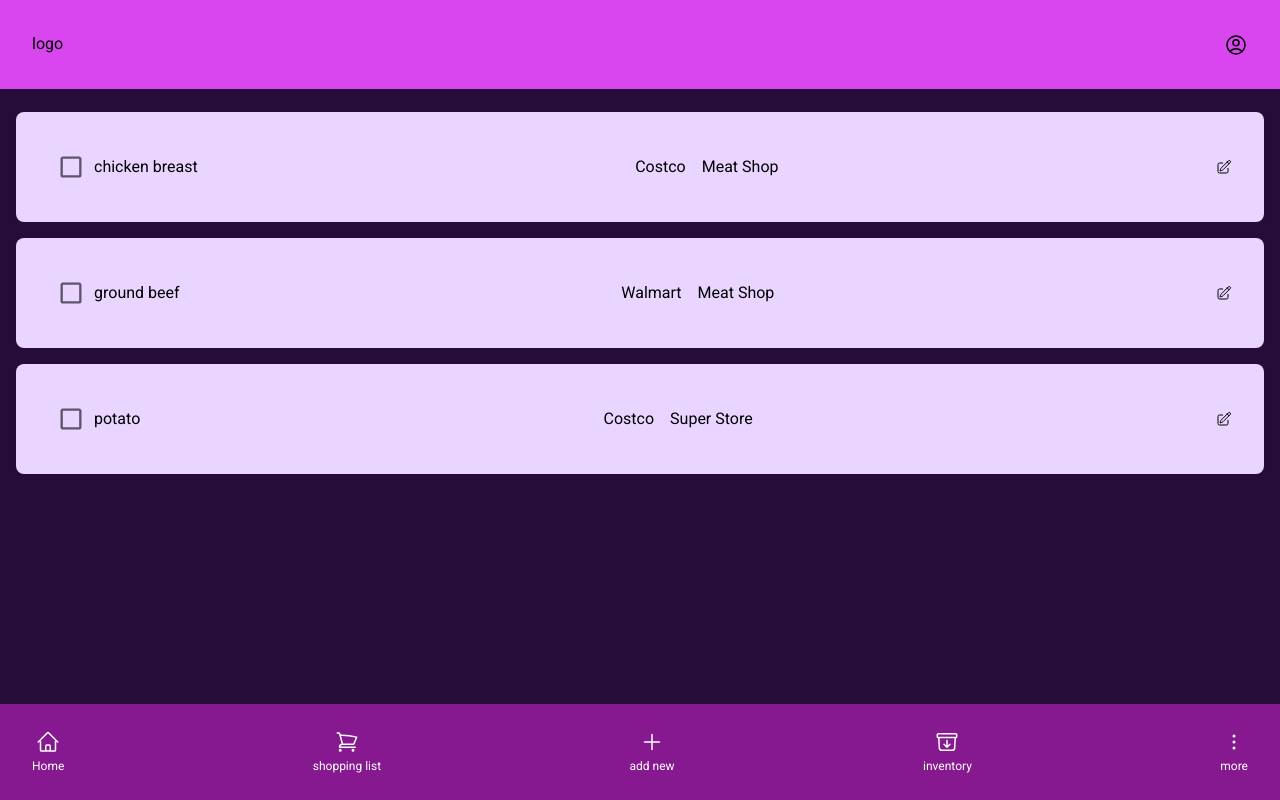
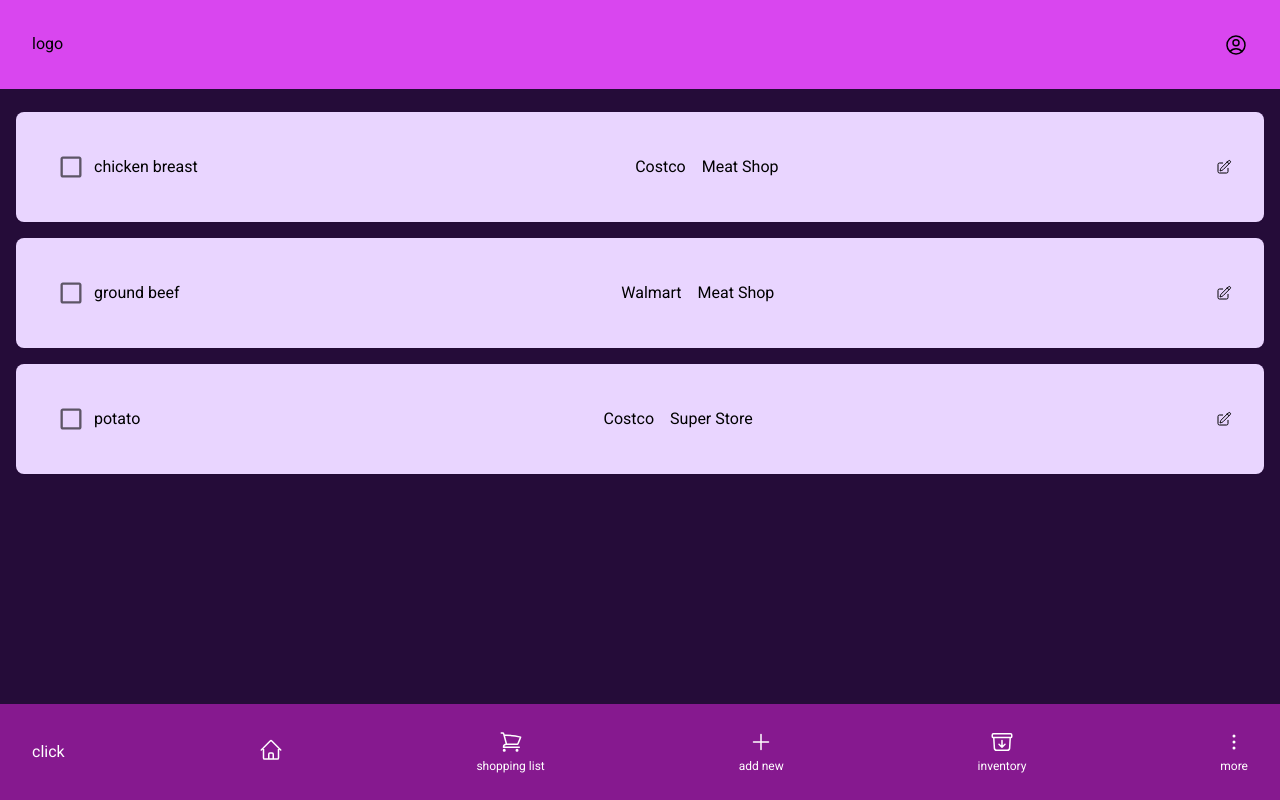
Before and after one commit to teaRain9/household-inventory, a Next.js app: page / in a window 1280 px wide. Built offline with nearby package versions, Linux system fonts and the light colour scheme.

Commit message:
working on the menu active item with useContext

```diff
--- a/src/components/layout/main-navigation.js
+++ b/src/components/layout/main-navigation.js
@@ -1,4 +1,6 @@
+import ActiveContext from "@/store/active-context";
 import Link from "next/link";
+import { useContext } from "react";
 import HomeIcon from "../icons/home";
 import InventoryIcon from "../icons/inventory";
 import MoreIcon from "../icons/more";
@@ -6,35 +8,43 @@
 import ShoppingIcon from "../icons/shopping";
 
 function MainNavigation() {
+
+  const activeCtx = useContext(ActiveContext);
+
+
   return (
     <nav className=" bg-fuchsia-800 fixed bottom-0 w-full h-24">
       <ul className="flex justify-between flex-nowrap items-center w-full h-24 p-8 text-white">
+        <li>
+        <button onClick={activeCtx.onChangeCategory('home')}>click</button>
+
+        </li>
         <li className="flex-col justify-centercursor-pointer text-center">
-            <Link href='/'>
+          <Link href="/">
             <HomeIcon />
-              <p className=" text-xs pt-1">Home</p>
+            <p className=" text-xs pt-1">{activeCtx.category}</p>
           </Link>
         </li>
         <li className="flex-col justify-centercursor-pointer text-center">
-            <Link href='/shopping-list'>
+          <Link href="/shopping-list">
             <ShoppingIcon />
             <p className=" text-xs pt-1">shopping list</p>
           </Link>
         </li>
         <li className="flex-col justify-centercursor-pointer text-center">
-            <Link href='/add-new'>
+          <Link href="/add-new">
             <CreateNewIcon />
             <p className=" text-xs pt-1">add new</p>
           </Link>
         </li>
         <li className="flex-col justify-centercursor-pointer text-center">
-            <Link href='/instock'>
+          <Link href="/instock">
             <InventoryIcon />
             <p className=" text-xs pt-1">inventory</p>
           </Link>
         </li>
         <li className="flex-col justify-centercursor-pointer text-center">
-            <Link href='/setting'>
+          <Link href="/setting">
             <MoreIcon />
             <p className=" text-xs pt-1">more</p>
           </Link>
--- a/src/pages/index.js
+++ b/src/pages/index.js
@@ -5,6 +5,8 @@
 function HomePage() {
 
   const urgentItems = getUrgentItems();
+
+
 
   return (
     <>
--- /dev/null
+++ b/src/store/active-context.js
@@ -0,0 +1,32 @@
+import React from "react";
+import { useState } from "react";
+
+const ActiveContext = React.createContext({
+    category: '',
+    onChangeCategory: () => {},
+})
+
+const ActiveContextProvider = (props) => {
+    const [activeCategory, setActiveCategory] = useState('Home')
+
+    const changeCategoryHandler = (category) => {
+        setActiveCategory(category);
+        console.log('context function')
+    }
+
+    return <ActiveContext.Provider value={
+        {
+            category: activeCategory,
+            onChangeCategory: changeCategoryHandler,
+        }
+    }>
+        {props.children}
+    </ActiveContext.Provider>
+}
+
+
+
+
+
+
+export default ActiveContext;
```
Also changed, not shown: src/store/active-section.js (deleted). Lines whose indentation alone changed are shown as unchanged.
